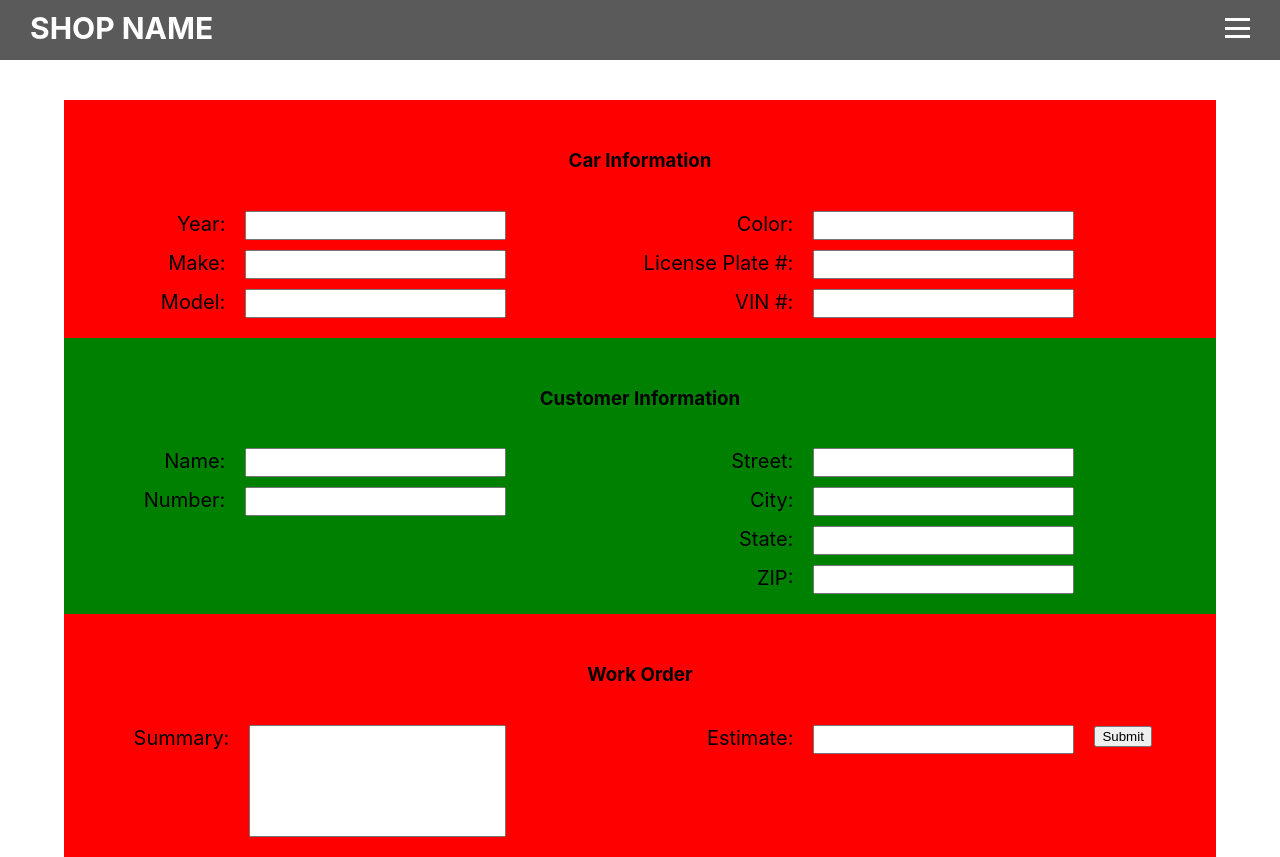
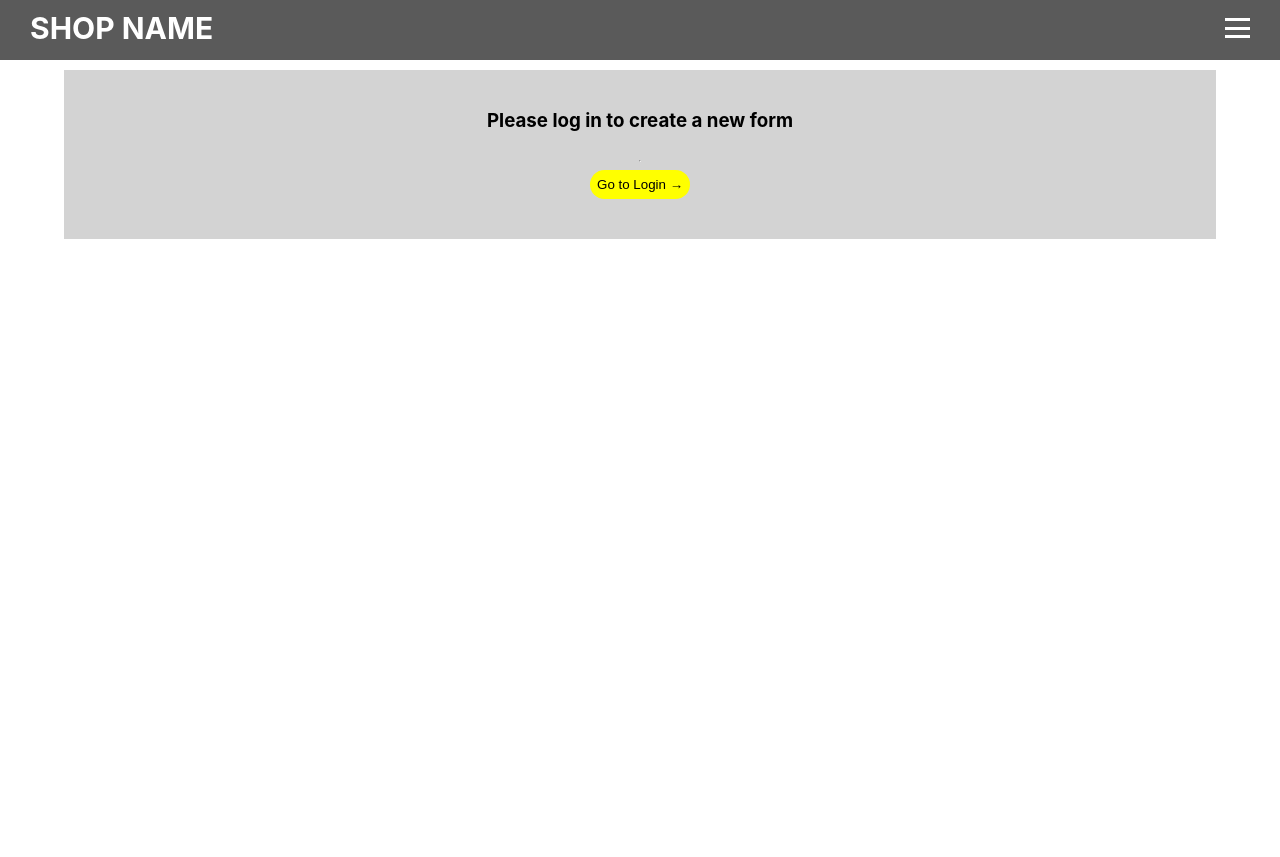
Before and after one commit to jsncorn/work-order, a React (Create React App) app in the folder client/: page /newform in a window 1280 px wide. After the commit the page ends 800 px from the top, so only its background shows below. Built offline with nearby package versions, Linux system fonts and the light colour scheme.

Commit message:
added a secondary block from creatign a new order without an account

```diff
--- a/client/src/pages/orderForm/orderForm.jsx
+++ b/client/src/pages/orderForm/orderForm.jsx
@@ -3,6 +3,7 @@ import './orderForm.scss'
 import { ADD_ORDER } from '../../utils/mutations';
 import { useMutation } from '@apollo/client';
 import Auth from '../../utils/Auth';
+import {Link} from 'react-router-dom';
 
 export default function Orderform(props) {
 
@@ -69,8 +70,18 @@ workSum: '', workEst: ''})
         });
     }
 
+    if(!Auth.loggedIn()) {
+        return (
+            <div className="home" style={{display:'flex', justifyContent:'center', flexDirection:'column'}}>
+        <h3 style={{marginBottom:'0px'}}>Please log in to create a new form</h3>
+        <hr/>
+        <button className='loginBtn'><Link className='link loginLink' to="/login">Go to Login →</Link></button>
+        </div>
+        )
+    }
+
     return (
-        <div className='wrapper'>
+        <div className='wrapper home'>
 
             <h3>Create New Order</h3>
             <form className='flex-row justify-center justify-space-between-md align-center' onSubmit={ handleFormSubmit }>
--- a/client/src/pages/orderForm/orderForm.scss
+++ b/client/src/pages/orderForm/orderForm.scss
@@ -65,3 +65,9 @@ textarea {
     resize: none;
     height: 100px;
 }
+
+.home {
+    top: 70px;
+    background-color: lightgrey;
+    position: relative;
+}
```
Also changed, not shown: 1 other file (tests, documents, lock files or other folders).
